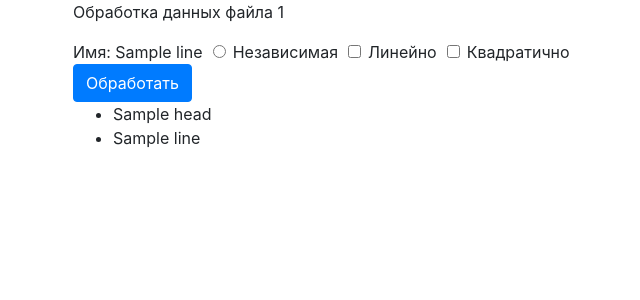
After one commit to AsciiShell/Linear-regression, a Django app: template LinearRegression/templates/calculate.html in a window 1280 px wide. The commit adds this page. Shown: the top 300 px of the page, without its empty margins (12-652 px from the left). Run offline with Django 3.2, Linux system fonts and the light colour scheme; the template is opened without the code that fills it: most values are stand-ins (such as "Sample title", 1, 10 or a date in 2020); some libraries are stand-ins or nearby versions.

Commit message:
Обработка

```diff
--- a/LinearRegression/LinearRegression/urls.py
+++ b/LinearRegression/LinearRegression/urls.py
@@ -17,7 +17,6 @@ from django.contrib import admin
 from django.urls import path
 from . import index
 urlpatterns = [
-    path('admin/', admin.site.urls),
-    path('', index.index, name='index'),
-    path('datasetUpload', index.uploadFile, name='index'),
+    path('', index.uploadFile),
+    path('<int:num>.csv', index.calculate)
 ]
--- /dev/null
+++ b/LinearRegression/templates/calculate.html
@@ -0,0 +1,74 @@
+<!DOCTYPE HTML>
+<html lang="en">
+<head>
+    <meta http-equiv="Content-Type" content="text/html; charset=UTF-8">
+
+    <meta name="viewport" content="initial-scale=1, maximum-scale=1">
+    <title>Linear Regression</title>
+    <link rel="shortcut icon" href="https://techno-tvel.ru/favicon.ico" type="image/x-icon">
+    <link rel="icon" href="https://techno-tvel.ru/favicon.ico" type="image/x-icon">
+    <link rel="stylesheet" href="https://maxcdn.bootstrapcdn.com/bootstrap/4.0.0/css/bootstrap.min.css"
+          integrity="sha384-Gn5384xqQ1aoWXA+058RXPxPg6fy4IWvTNh0E263XmFcJlSAwiGgFAW/dAiS6JXm" crossorigin="anonymous">
+    <script src="https://code.jquery.com/jquery-3.2.1.slim.min.js"
+            integrity="sha384-KJ3o2DKtIkvYIK3UENzmM7KCkRr/rE9/Qpg6aAZGJwFDMVNA/GpGFF93hXpG5KkN"
+            crossorigin="anonymous"></script>
+    <script src="https://maxcdn.bootstrapcdn.com/bootstrap/4.0.0/js/bootstrap.min.js"
+            integrity="sha384-JZR6Spejh4U02d8jOt6vLEHfe/JQGiRRSQQxSfFWpi1MquVdAyjUar5+76PVCmYl"
+            crossorigin="anonymous"></script>
+</head>
+
+<body>
+
+
+<main role="main" class="container">
+
+    <p>Обработка данных файла {{num}}</p>
+    {% if dataset is None %}
+        Ошибка чтения датасета
+    {% else %}
+        <form  action="" method="post" enctype="multipart/form-data">
+        {% for line in head %}
+            <div class="form-row">
+                <div class="col-auto">
+                    Имя: {{line}}
+                </div>
+                <div class="col-auto">
+                    <div class="form-check">
+                        <input class="form-check-input" type="radio" name="result" id="radio{{line}}" value="{{line}}">
+                        <label class="form-check-label" for="radio{{line}}">
+                            Независимая
+                        </label>
+                    </div>
+                </div>
+                <div class="col-auto">
+                    <div class="form-check">
+                        <input class="form-check-input" type="checkbox" name="variable-line-{{line}}" id="variableLine{{line}}" value="{{line}}">
+                        <label class="form-check-label" for="variableLine{{line}}">
+                            Линейно
+                        </label>
+                    </div>
+                </div>
+                <div class="col-auto">
+                    <div class="form-check">
+                        <input class="form-check-input" type="checkbox" name="variable-square-{{line}}" id="variableSquare{{line}}" value="{{line}}">
+                        <label class="form-check-label" for="variableSquare{{line}}">
+                            Квадратично
+                        </label>
+                    </div>
+                </div>
+            </div>
+
+        {% endfor %}
+        <button type="submit" class="btn btn-primary">Обработать</button>
+        </form>
+        <ul>
+            <li>{{ head }}</li>
+        {% for line in dataset %}
+            <li>{{ line }}</li>
+        {% endfor %}
+        </ul>
+    {% endif %}
+
+</main>
+</body>
+</html>
--- a/LinearRegression/templates/index.html
+++ b/LinearRegression/templates/index.html
@@ -22,7 +22,7 @@
 
 <main role="main" class="container">
 
-    <form action="datasetUpload" method="post" enctype="multipart/form-data">
+    <form action="" method="post" enctype="multipart/form-data">
         <div class="form-group">
             <label for="file">Выберите файл</label>
             <input type="file" class="form-control-file" id="file" name="file" >
```
Also changed, not shown: LinearRegression/LinearRegression/index.py (+26 -11 lines).
